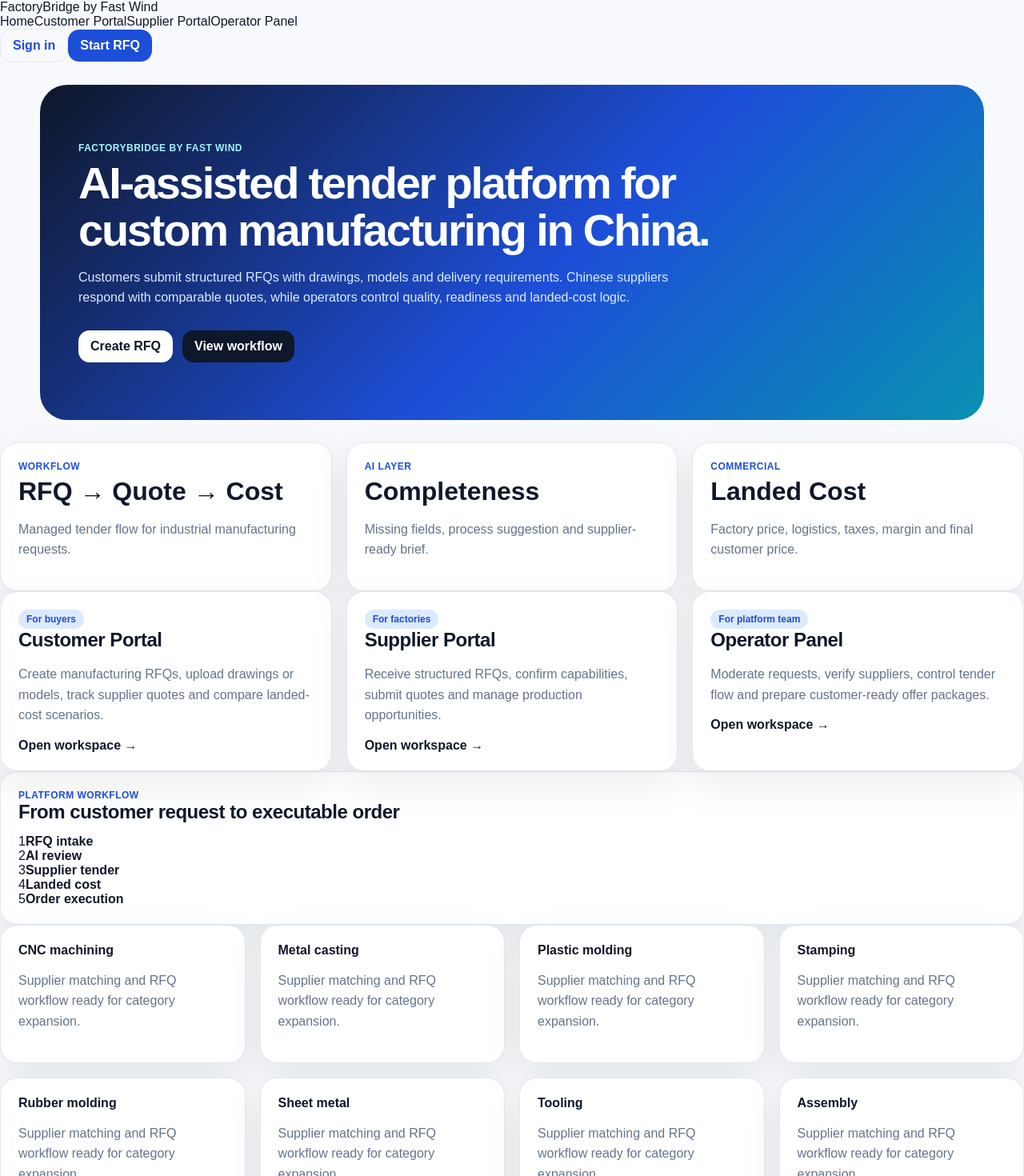
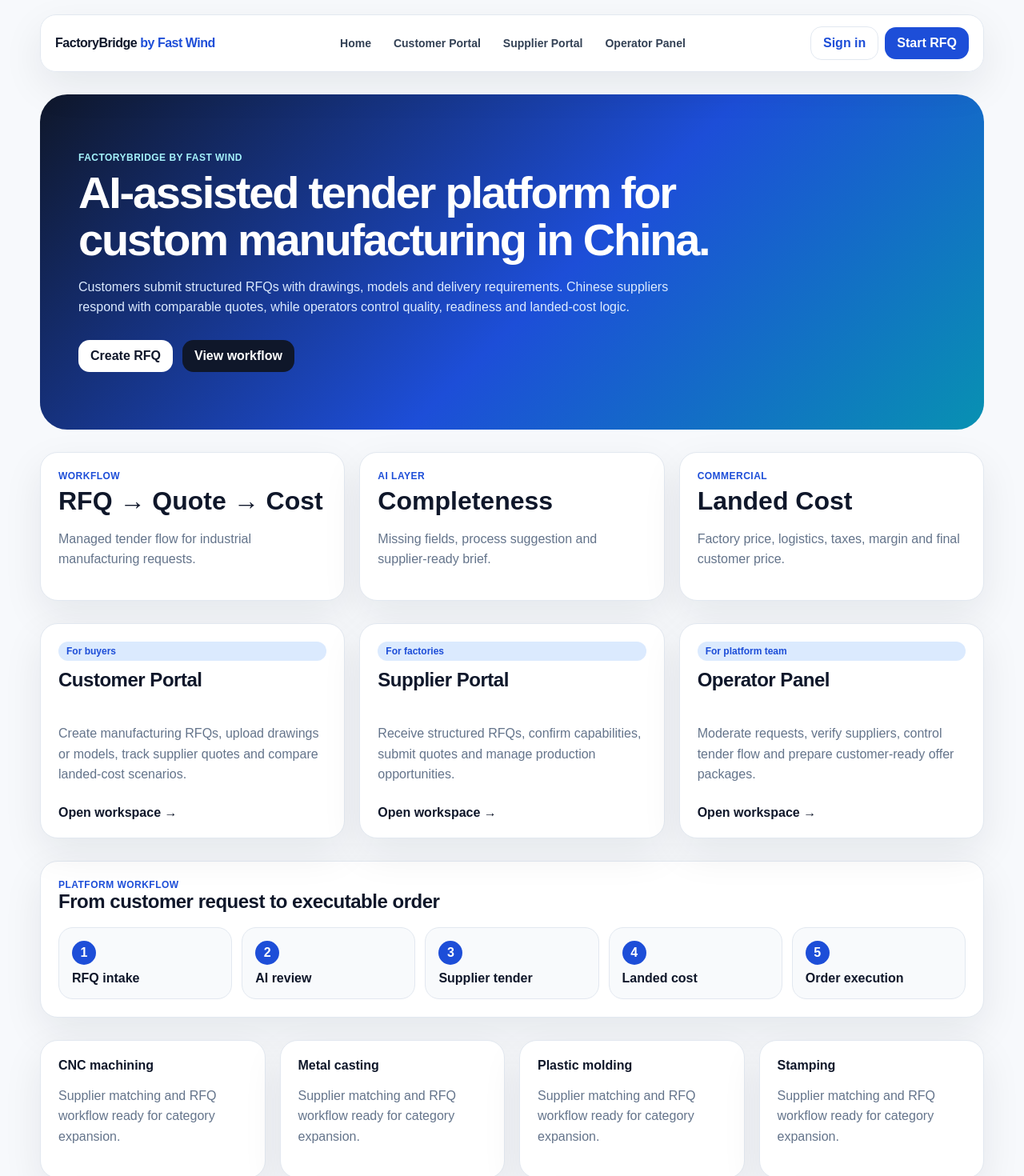
Before and after one commit to fastwind-ceo/factorybridge, a Next.js app in the folder frontend/: page / in a window 1280 px wide. Shown: the top 1470 px of the page at 80% size. Built offline with nearby package versions, Linux system fonts and the light colour scheme.

Commit message:
FB-FE-001 add public navigation styles

```diff
--- a/frontend/app/globals.css
+++ b/frontend/app/globals.css
@@ -17,6 +17,20 @@
 a { color: inherit; text-decoration: none; }
 button, input, select, textarea { font: inherit; }
 .page { min-height: 100vh; }
+.public-page { padding: 0 24px 42px; }
+.public-header { max-width: 1180px; margin: 18px auto 0; display: flex; align-items: center; justify-content: space-between; gap: 18px; padding: 14px 18px; background: rgba(255,255,255,.92); border: 1px solid var(--line); border-radius: 20px; box-shadow: var(--shadow); position: sticky; top: 12px; z-index: 20; backdrop-filter: blur(10px); }
+.public-brand { font-weight: 900; letter-spacing: -0.03em; color: var(--ink); }
+.public-brand span { color: var(--primary); }
+.public-nav { display: flex; gap: 6px; flex-wrap: wrap; justify-content: center; }
+.public-nav a { color: #334155; font-weight: 800; font-size: 14px; padding: 9px 11px; border-radius: 12px; }
+.public-nav a:hover { background: #eff6ff; color: var(--primary); }
+.public-actions { display: flex; gap: 8px; align-items: center; }
+.public-section { max-width: 1180px; margin: 0 auto 28px; }
+.role-card { display: grid; gap: 10px; transition: transform .15s ease, border-color .15s ease; }
+.role-card:hover { transform: translateY(-2px); border-color: #bfdbfe; }
+.workflow-strip { display: grid; grid-template-columns: repeat(5, minmax(0, 1fr)); gap: 12px; margin-top: 18px; }
+.workflow-step { background: #f8fafc; border: 1px solid var(--line); border-radius: 18px; padding: 16px; display: grid; gap: 8px; }
+.workflow-step span { width: 30px; height: 30px; border-radius: 999px; background: var(--primary); color: white; display: grid; place-items: center; font-weight: 900; }
 .shell { display: grid; grid-template-columns: 270px 1fr; min-height: 100vh; }
 .sidebar { background: #0f172a; color: #e2e8f0; padding: 24px; position: sticky; top: 0; height: 100vh; }
 .logo { font-weight: 800; font-size: 20px; letter-spacing: -0.02em; margin-bottom: 28px; }
@@ -61,8 +75,7 @@
 .hero .btn.secondary { background: white; }
 .split { display: grid; grid-template-columns: 1.2fr .8fr; gap: 24px; align-items: start; }
 .upload { border: 2px dashed #bfdbfe; background: #eff6ff; border-radius: 18px; padding: 28px; text-align: center; color: #1d4ed8; font-weight: 800; }
-@media (max-width: 900px) { .shell { grid-template-columns: 1fr; } .sidebar { position: static; height: auto; } .grid-2,.grid-3,.grid-4,.split { grid-template-columns: 1fr; } .hero h1 { font-size: 40px; } }
-
 .timeline { display: grid; gap: 16px; margin-top: 16px; }
 .timeline-item { display: grid; grid-template-columns: 42px 1fr; gap: 14px; align-items: start; padding: 14px; border: 1px solid #dbe3ef; border-radius: 16px; background: #fff; }
 .timeline-dot { width: 34px; height: 34px; display: grid; place-items: center; border-radius: 999px; background: #0f4c81; color: #fff; font-weight: 700; }
+@media (max-width: 900px) { .shell { grid-template-columns: 1fr; } .sidebar { position: static; height: auto; } .grid-2,.grid-3,.grid-4,.split,.workflow-strip { grid-template-columns: 1fr; } .hero h1 { font-size: 40px; } .public-header { position: static; flex-direction: column; align-items: stretch; } .public-actions { justify-content: stretch; } .public-actions .btn { flex: 1; } }
```
